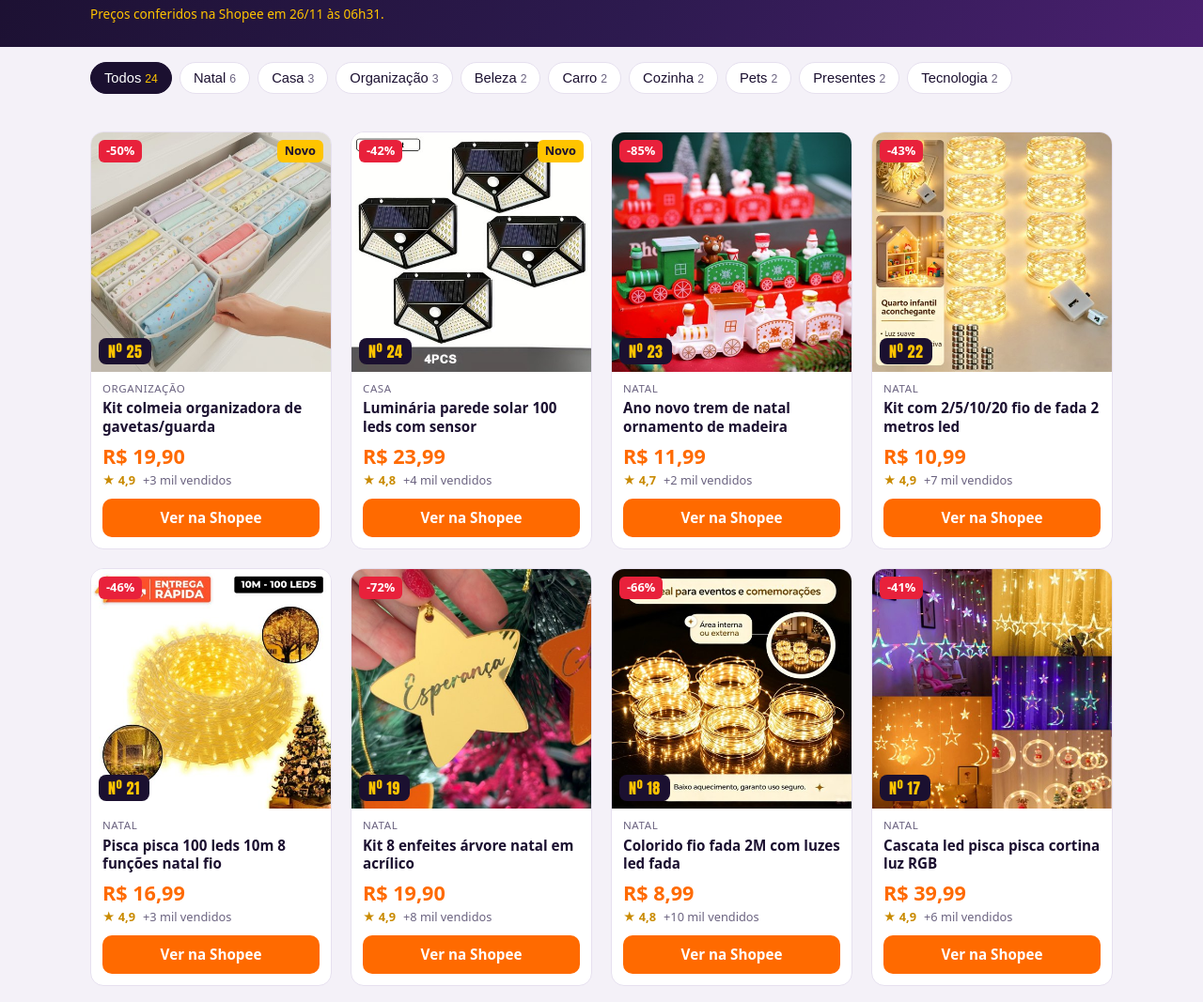
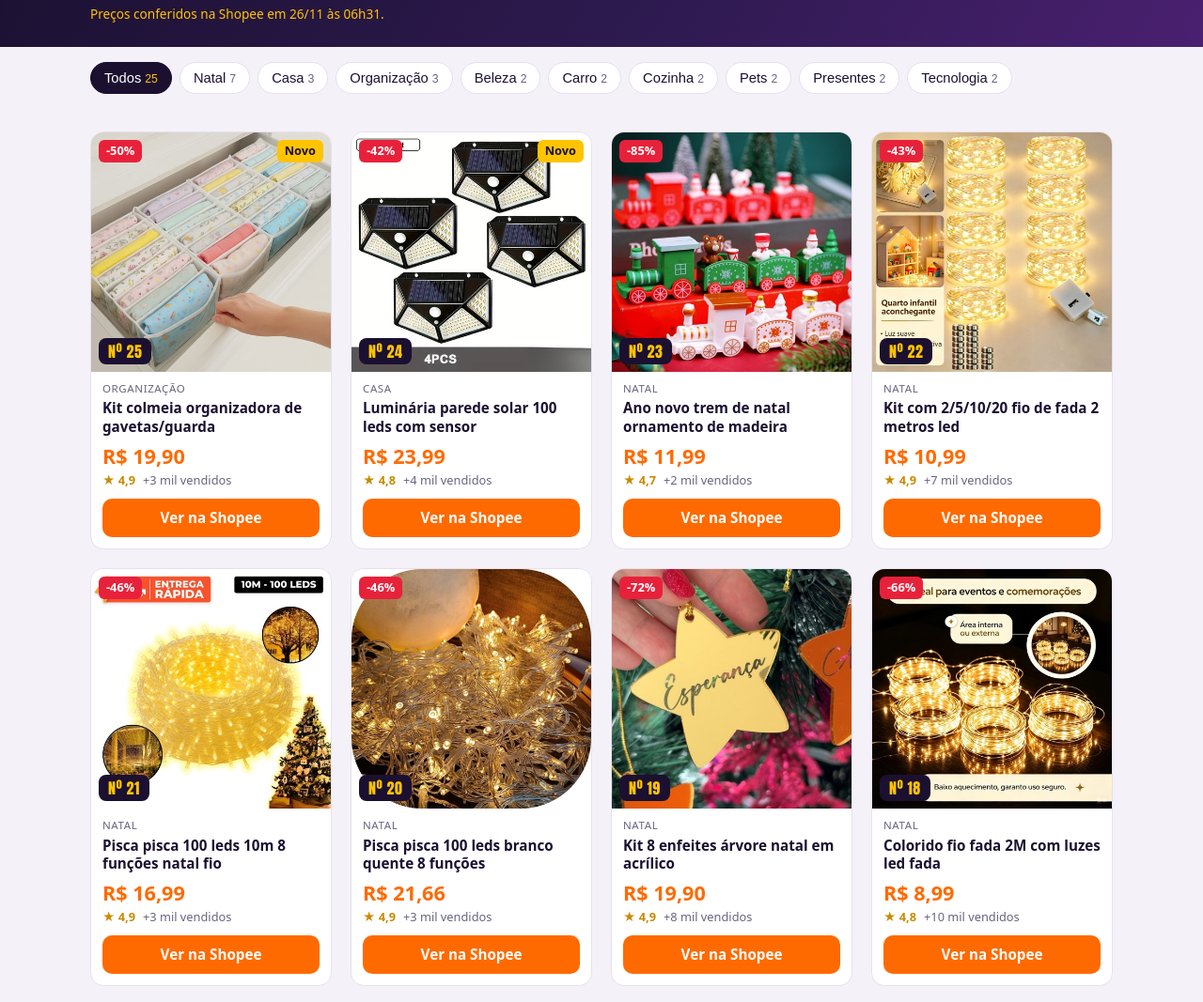
Before and after one commit to fjackvil/achadoflash-site, a plain HTML site: page index.html in a window 1280 px wide. Shown: the part 184-1251 px from the top of the page at 94% size. Drawn offline with Linux system fonts and the light colour scheme.

Commit message:
Página de links: 26/11 15:05

```diff
--- a/index.html
+++ b/index.html
@@ -17,7 +17,7 @@
 <p class="conferido">Preços conferidos na Shopee em 26/11 às 06h31.</p>
 </div></section>
 <main>
-<nav class="categorias" aria-label="Categorias"><button class="chip ativo" data-cat="todos">Todos<small>24</small></button><button class="chip" data-cat="natal">Natal<small>6</small></button><button class="chip" data-cat="casa">Casa<small>3</small></button><button class="chip" data-cat="organização">Organização<small>3</small></button><button class="chip" data-cat="beleza">Beleza<small>2</small></button><button class="chip" data-cat="carro">Carro<small>2</small></button><button class="chip" data-cat="cozinha">Cozinha<small>2</small></button><button class="chip" data-cat="pets">Pets<small>2</small></button><button class="chip" data-cat="presentes">Presentes<small>2</small></button><button class="chip" data-cat="tecnologia">Tecnologia<small>2</small></button></nav>
+<nav class="categorias" aria-label="Categorias"><button class="chip ativo" data-cat="todos">Todos<small>25</small></button><button class="chip" data-cat="natal">Natal<small>7</small></button><button class="chip" data-cat="casa">Casa<small>3</small></button><button class="chip" data-cat="organização">Organização<small>3</small></button><button class="chip" data-cat="beleza">Beleza<small>2</small></button><button class="chip" data-cat="carro">Carro<small>2</small></button><button class="chip" data-cat="cozinha">Cozinha<small>2</small></button><button class="chip" data-cat="pets">Pets<small>2</small></button><button class="chip" data-cat="presentes">Presentes<small>2</small></button><button class="chip" data-cat="tecnologia">Tecnologia<small>2</small></button></nav>
 <p id="aviso" role="status"></p>
 <section class="grade">
 <article class="item" id="n25" data-cat="organização">
@@ -73,6 +73,17 @@
 <p class="preco">R$ 16,99</p>
 <p class="dados"><span class="nota">★ 4,9</span><span>+3 mil vendidos</span></p>
 <a class="botao" href="https://s.shopee.com.br/9AQUHqyS7U" target="_blank" rel="sponsored noopener">Ver na Shopee</a>
+</div>
+</article>
+<article class="item" id="n20" data-cat="natal">
+<a class="foto" href="https://s.shopee.com.br/5VXBv77wW6" target="_blank" rel="sponsored noopener" aria-label="Pisca pisca 100 leds branco quente 8 funções na Shopee">
+<img src="img/n020.jpg" alt="Pisca pisca 100 leds branco quente 8 funções" loading="lazy" width="480" height="480"><span class="num">Nº 20</span><span class="selos"><span class="selo off">-46%</span></span></a>
+<div class="info">
+<p class="cat">Natal</p>
+<h2>Pisca pisca 100 leds branco quente 8 funções</h2>
+<p class="preco">R$ 21,66</p>
+<p class="dados"><span class="nota">★ 4,9</span><span>+3 mil vendidos</span></p>
+<a class="botao" href="https://s.shopee.com.br/5VXBv77wW6" target="_blank" rel="sponsored noopener">Ver na Shopee</a>
 </div>
 </article>
 <article class="item" id="n19" data-cat="natal">
@@ -292,7 +303,7 @@ para você. Preço e estoque podem mudar; confira na Shopee antes de comprar. Os
 voz gerada por IA.</p>
 <div class="redes"><a href="https://www.instagram.com/achadoflashbrasil/" target="_blank" rel="noopener">Instagram</a><a href="https://www.tiktok.com/@achadoflashbrasil" target="_blank" rel="noopener">TikTok</a><a href="https://www.youtube.com/@AchadoFlashBrasil" target="_blank" rel="noopener">YouTube</a></div>
 <p><a href="privacidade.html">Privacidade</a> · <a href="termos.html">Termos de uso</a> ·
-Atualizado em 26/11/2026 às 15:04</p>
+Atualizado em 26/11/2026 às 15:05</p>
 </div></footer>
 <script>const busca=document.getElementById('busca'),aviso=document.getElementById('aviso'),
 chips=[...document.querySelectorAll('.chip')],itens=[...document.querySelectorAll('.item')];
```
Also changed, not shown: 20/index.html (added, +6 -0 lines), privacidade.html (+1 -1 lines), termos.html (+1 -1 lines), img/n020.jpg (added).
